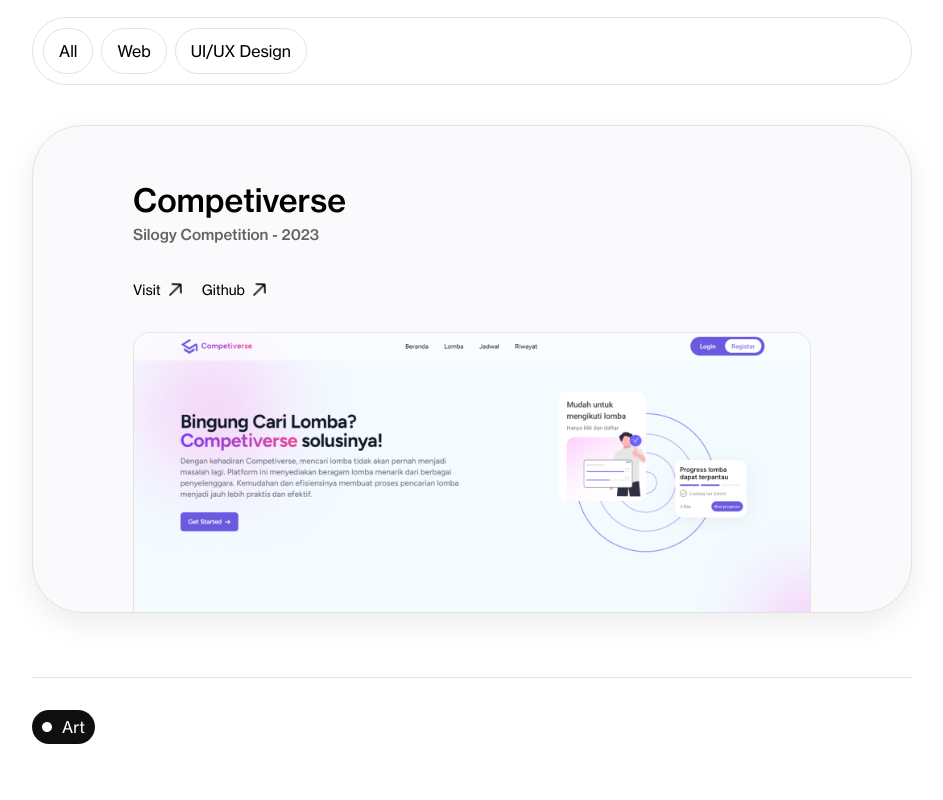
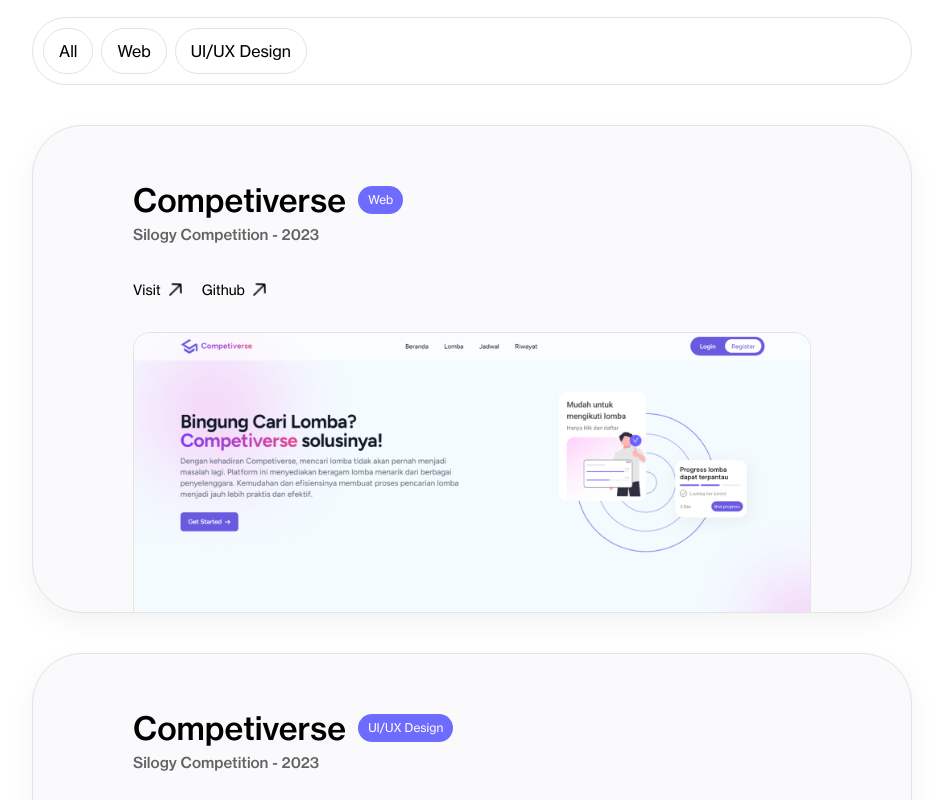
Before and after one commit to aryadira/aryadira-portofolio, a Next.js app: page / in a window 1280 px wide. Shown: the part 800-1600 px from the top of the page, without its empty margins (168-1111 px from the left). Built offline with nearby package versions, Linux system fonts and the light colour scheme.

Commit message:
add card project

```diff
--- a/src/components/label.tsx
+++ b/src/components/label.tsx
@@ -2,7 +2,7 @@
 import Image from "next/image";
 import Link from "next/link";
 
-type LabelType = "icon" | "image" | "link";
+type LabelType = "icon" | "image" | "link" | "category";
 
 interface Label {
   type: LabelType;
--- a/src/components/sections/project.tsx
+++ b/src/components/sections/project.tsx
@@ -2,10 +2,30 @@
 import Image from "next/image";
 import Button from "../button";
 import HorizontalLine from "../horizontal";
-import Label from "../label";
+import Label from "@/components/label";
 import { categories } from "@/lib/categories";
 
 export default function Project() {
+  const projects = [
+    {
+      name: "Competiverse",
+      category: "Web",
+      desc: "Silogy Competition - 2023",
+      url: "...",
+      github: "...",
+      img: "/projects/competiverse.png",
+    },
+    {
+      name: "Competiverse",
+      category: "UI/UX Design",
+      desc: "Silogy Competition - 2023",
+      url: "...",
+      github: "...",
+      img: "/projects/competiverse.png",
+    },
+  ];
+
+
   return (
     <section className='w-full'>
       <div className='flex justify-between items-center'>
@@ -20,10 +40,16 @@
         ))}
       </div>
       <div className='group-card-project w-full mt-10'>
-        <div className='card-project border border-[#E3E3E3] bg-[#FAFAFC] shadow-[0_10px_30px_rgba(0,0,0,0.08)] rounded-[50px]'>
+        {projects.map((project, index) => (
+          <div key={index} className='card-project border border-[#E3E3E3] bg-[#FAFAFC] shadow-[0_10px_30px_rgba(0,0,0,0.05)] rounded-[50px] mb-10'>
             <div className='container px-[100px] pt-[50px]'>
-            <div className='title-project text-[32px] font-medium'>Competiverse</div>
-            <div className='desc-project text-[15px] text-[#636363] font-medium'>Silogy Competition - 2023</div>
+              <div className='group-title flex items-center gap-3'>
+                <div className='title-project text-[32px] font-medium'>{project.name}</div>
+                <div className='text-[12px] inline-flex py-[5px] px-[10px] gap-[10px] bg-[#6E6BFF] text-white items-center justify-center rounded-full '>
+                  {project.category}
+                </div>
+              </div>
+              <div className='desc-project text-[15px] text-[#636363] font-medium'>{project.desc}</div>
               <div className='links-project flex items-center gap-5 mt-8'>
                 <a href='' className='flex items-center gap-2 text-[14px] hover:underline'>
                   Visit{" "}
@@ -39,10 +65,11 @@
                 </a>
               </div>
               <div className='image-project px-0 pt-8'>
-              <img src='/projects/competiverse.png' className='w-full' alt='image' />
+                <img src={project.img} className='w-full' alt='image' />
               </div>
             </div>
           </div>
+        ))}
       </div>
       <HorizontalLine />
     </section>
```
Lines whose indentation alone changed are shown as unchanged.
